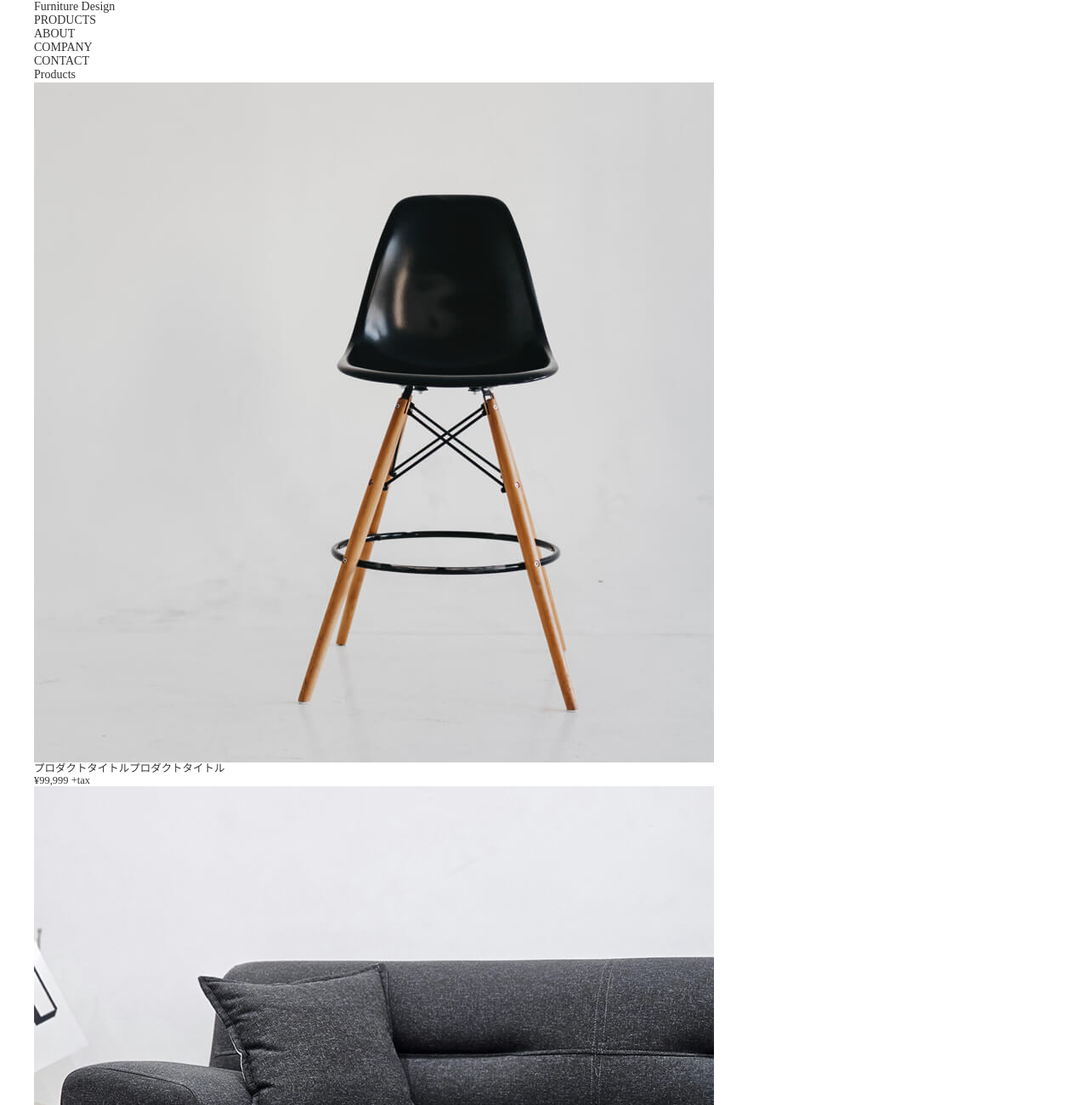
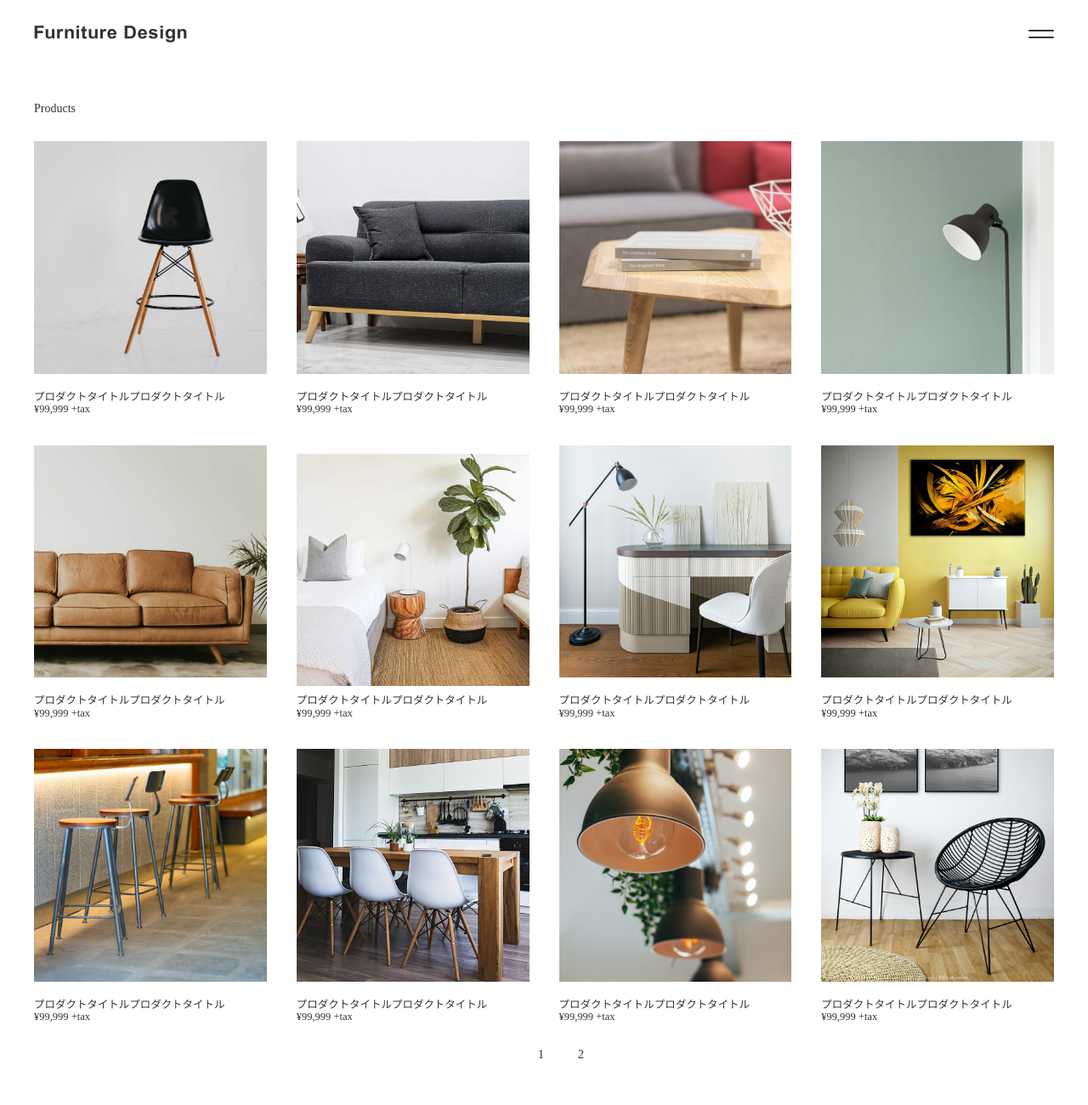
Before and after one commit to grow-lesson/kurobe-project, a plain HTML site: page code-jump/Furniture Design/Products.html in a window 1280 px wide. Shown: the top 1300 px of the page at 85% size. Drawn offline with Linux system fonts and the light colour scheme; some packages are replaced by stand-ins of ours.

Commit message:
Funiture...下層ページ作成

```diff
--- a/code-jump/Furniture Design/Products.html
+++ b/code-jump/Furniture Design/Products.html
@@ -10,9 +10,11 @@
 </head>
 <body>
   <!--ヘッダー-->
-  <header class="l-header c-sectionArea">
-    <h1 class="l-header__logo">Furniture Design</h1>
-    <nav class="c-header__nav">
+  <header id="l-header" class="l-sectionArea">
+    <h1 class="l-header__logo">
+      <a href="index.html"><img src="img/logo.svg" alt=""></a>
+    </h1>
+    <nav class="l-header__nav">
       <ul>
         <li><a href="">PRODUCTS</a></li>
         <li><a href="">ABOUT</a></li>
@@ -20,95 +22,122 @@
         <li><a href="">CONTACT</a></li>
       </ul>
     </nav>
-    <div class="c-header__hamburgerMenu">
-      <span class="c-header__hamburgerMenuSpan c-header__hamburgerMenuSpanUe"></span>
-      <span class="c-header__hamburgerMenuSpan c-header__hamburgerMenuSpanShita"></span>
+    <div class="l-header__hamburgerMenu">
+      <span class="l-header__hamburgerMenuSpan"></span>
+      <span class="l-header__hamburgerMenuSpan"></span>
     </div>
+    <div class="mask"></div>
   </header>
   <!--メイン-->
-  <main class="l-main c-sectionArea">
-    <h2 class="c-main__title">Products</h2>
-    <ul class="i-main__itemBox">
+  <main class="l-main l-sectionArea c-productArea">
+    <section class="p-shop">
+      <h2 class="p-shop__title">Products</h2>
+      <ul class="p-shop__itemBox p-shop__productsBox">
         <li>
-        <a href="">
-          <img class="c-main__itemImg" src="img/item1.jpg" alt="">
+          <a href="item1.html">
+            <div class="p-shop__img">
+              <img class="p-shop__img" src="img/item1.jpg" alt="">
+            </div>
             <p class="c-main__itemP">プロダクトタイトルプロダクトタイトル</p>
             <p class="c-main__itemP">¥99,999 +tax</p>
           </a>
         </li>
         <li>
           <a href="">
-          <img class="c-main__itemImg" src="img/item2.jpg" alt="">
+            <div class="p-shop__img">
+              <img class="p-shop__img" src="img/item2.jpg" alt="">
+            </div>
             <p class="c-main__itemP">プロダクトタイトルプロダクトタイトル</p>
             <p class="c-main__itemP">¥99,999 +tax</p>
           </a>
         </li>
         <li>
           <a href="">
-          <img class="c-main__itemImg" src="img/item3.jpg" alt="">
+            <div class="p-shop__img">
+              <img class="p-shop__img" src="img/item3.jpg" alt="">
+            </div>
             <p class="c-main__itemP">プロダクトタイトルプロダクトタイトル</p>
             <p class="c-main__itemP">¥99,999 +tax</p>
           </a>
         </li>
         <li>
           <a href="">
-          <img class="c-main__itemImg" src="img/item4.jpg" alt="">
+            <div class="p-shop__img">
+              <img class="p-shop__img" src="img/item4.jpg" alt="">
+            </div>
             <p class="c-main__itemP">プロダクトタイトルプロダクトタイトル</p>
             <p class="c-main__itemP">¥99,999 +tax</p>
           </a>
         </li>
         <li>
           <a href="">
-          <img class="c-main__itemImg" src="img/item5.jpg" alt="">
+            <div class="p-shop__img">
+              <img class="p-shop__img" src="img/item5.jpg" alt="">
+            </div>
             <p class="c-main__itemP">プロダクトタイトルプロダクトタイトル</p>
             <p class="c-main__itemP">¥99,999 +tax</p>
           </a>
         </li>
         <li>
           <a href="">
-          <img class="c-main__itemImg" src="img/item6.jpg" alt="">
+            <div class="p-shop__img">
+            </div>
+              <img class="p-shop__img" src="img/item6.jpg" alt="">
+            </div>
             <p class="c-main__itemP">プロダクトタイトルプロダクトタイトル</p>
             <p class="c-main__itemP">¥99,999 +tax</p>
           </a>
         </li>
         <li>
           <a href="">
-          <img class="c-main__itemImg" src="img/item7.jpg" alt="">
+            <div class="p-shop__img">
+              <img class="p-shop__img" src="img/item7.jpg" alt="">
+            </div>
             <p class="c-main__itemP">プロダクトタイトルプロダクトタイトル</p>
             <p class="c-main__itemP">¥99,999 +tax</p>
           </a>
         </li>
         <li>
           <a href="">
-          <img class="c-main__itemImg" src="img/item8.jpg" alt="">
+            <div class="p-shop__img">
+              <img class="p-shop__img" src="img/item8.jpg" alt="">
+            </div>
             <p class="c-main__itemP">プロダクトタイトルプロダクトタイトル</p>
             <p class="c-main__itemP">¥99,999 +tax</p>
           </a>
         </li>
           <li>
             <a href="">
-            <img class="c-main__itemImg" src="img/item9.jpg" alt="">
+              <div class="p-shop__img">
+                <img class="p-shop__img" src="img/item9.jpg" alt="">
+              </div>
               <p class="c-main__itemP">プロダクトタイトルプロダクトタイトル</p>
               <p class="c-main__itemP">¥99,999 +tax</p>
             </a>
           </li>
           <li>
             <a href="">
-            <img class="c-main__itemImg" src="img/item10.jpg" alt="">
+              <div class="p-shop__img">
+                <img class="p-shop__img" src="img/item10.jpg" alt="">
+              </div>
               <p class="c-main__itemP">プロダクトタイトルプロダクトタイトル</p>
               <p class="c-main__itemP">¥99,999 +tax</p>
             </a>
           </li>
           <li>
             <a href="">
-            <img class="c-main__itemImg" src="img/item11.jpg" alt="">
+              <div class="p-shop__img">
+                <img class="p-shop__img" src="img/item11.jpg" alt="">
+              </div>
               <p class="c-main__itemP">プロダクトタイトルプロダクトタイトル</p>
               <p class="c-main__itemP">¥99,999 +tax</p>
             </a>
           </li>
           <li>
             <a href="">
-            <img class="c-main__itemImg" src="img/item12.jpg" alt="">
+              <div class="p-shop__img">
+                <img class="p-shop__img" src="img/item12.jpg" alt="">
+              </div>
               <p class="c-main__itemP">プロダクトタイトルプロダクトタイトル</p>
               <p class="c-main__itemP">¥99,999 +tax</p>
             </a>
@@ -118,9 +147,10 @@
         <li class="c-main__pageNo">1</li>
         <li class="c-main__pageNo"><a class="" href="Products2.html">2</a></li>
       </ul>
+    </section>
   </main>
   <!--フッター-->
-  <footer class="l-footer c-sectionArea">
+  <footer class="l-footer l-sectionArea">
     <nav class="l-footer__nav">
       <ul class="l-footer__navList">
         <li class="l-footer__navItem"><a href="">INSTAGRAM</a></li>
--- a/code-jump/Furniture Design/style.css
+++ b/code-jump/Furniture Design/style.css
@@ -21,7 +21,7 @@ a {
   color: #333;
   text-decoration: none;
 }
-.c-sectionArea {
+.l-sectionArea {
   width: 100%;
   max-width: 1360px;
   margin: 0 auto;
@@ -29,7 +29,7 @@ a {
 }
 
 /*ヘッダー*/
-#header {
+#l-header {
   width: 100%;
   height: 80px;
   background-color: #fff;
@@ -40,6 +40,9 @@ a {
   left: 0;
   right: 0;
   z-index: 10;
+}
+.l-header__logo {
+  width: 180px;
 }
 /*ハンバーガーメニュー*/
 .l-header__nav {
@@ -84,7 +87,7 @@ a {
   transition: all 0.5s;
 }
 /*メイン*/
-#l-main {
+#main {
   padding: 80px 0 160px 0;
 }
 .p-shop__itemBox {
@@ -114,9 +117,6 @@ a {
   left: 0;
   right: 0;
 }
-.l-footer__nav {
-
-}
 .l-footer__navList {
 
   display: flex;
@@ -129,3 +129,46 @@ a {
 .l-footer__copy {
   font-size: 0.625rem;
 }
+
+/*プロダクトページの共通*/
+.l-main {
+  padding-top: 120px;
+  padding-bottom: 160px;
+}
+.p-shop__productsBox {
+  margin-bottom: 30px;
+}
+
+
+/*プロダクトページ1*/
+.p-shop__title {
+  margin-bottom: 30px;
+}
+.c-main__pageNoBox {
+  display: flex;
+  justify-content: center;
+}
+.c-main__pageNo {
+  padding-left: 40px;
+}
+
+/*アイテムページ*/
+.p-item__itemBox {
+  max-width: 800px;
+  display: flex;
+  justify-content: space-between;
+  margin-bottom: 60px;
+}
+.p-shop__item {
+  width: 48%;
+  font-size: 0.875rem;
+}
+.p-shop__content {
+  margin-bottom: 30px;
+  font-size: 0.875rem;
+  text-align: justify;
+}
+.p-shop__contentList {
+  display: flex;
+  flex-wrap: wrap;
+}
```
Also changed, not shown: code-jump/Furniture Design/Products2.html (+25 -14 lines), code-jump/Furniture Design/index.html (+4 -4 lines), code-jump/Furniture Design/item1.html (+22 -17 lines). Lines whose indentation alone changed are shown as unchanged.
